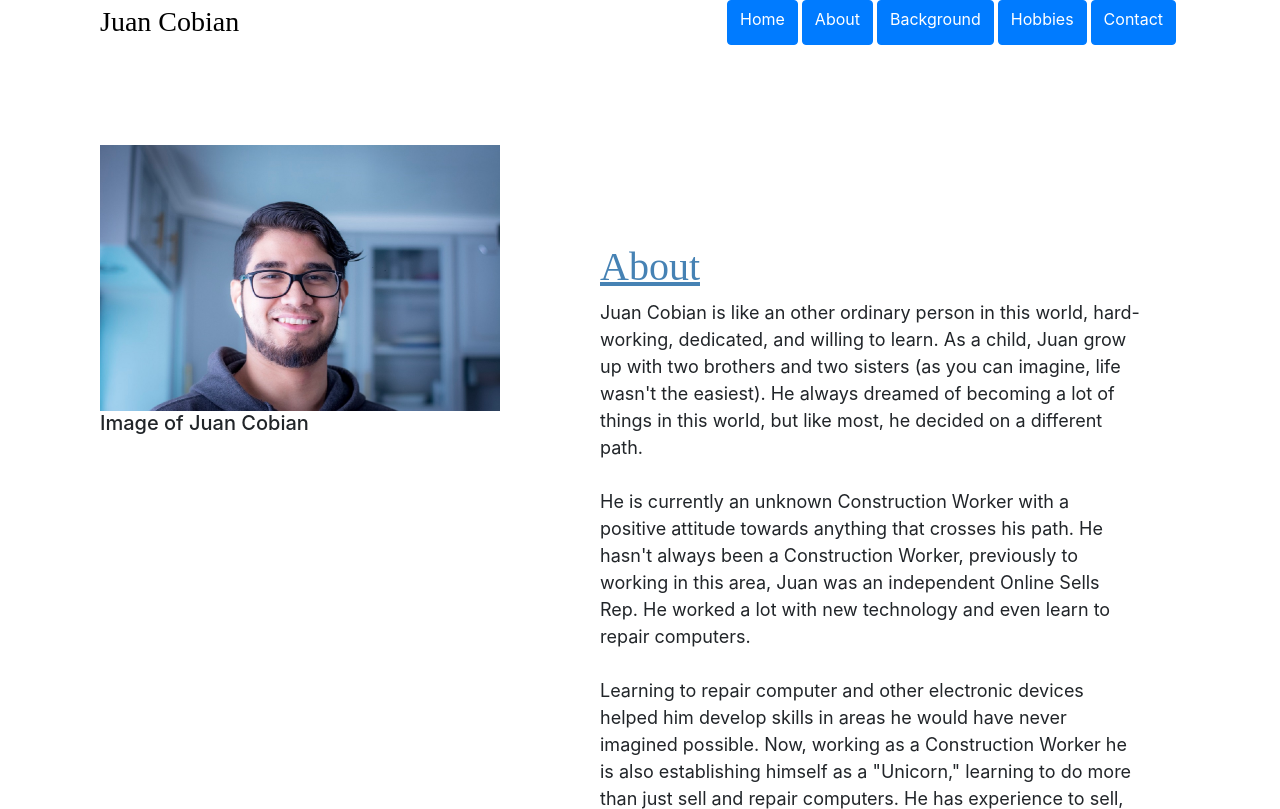
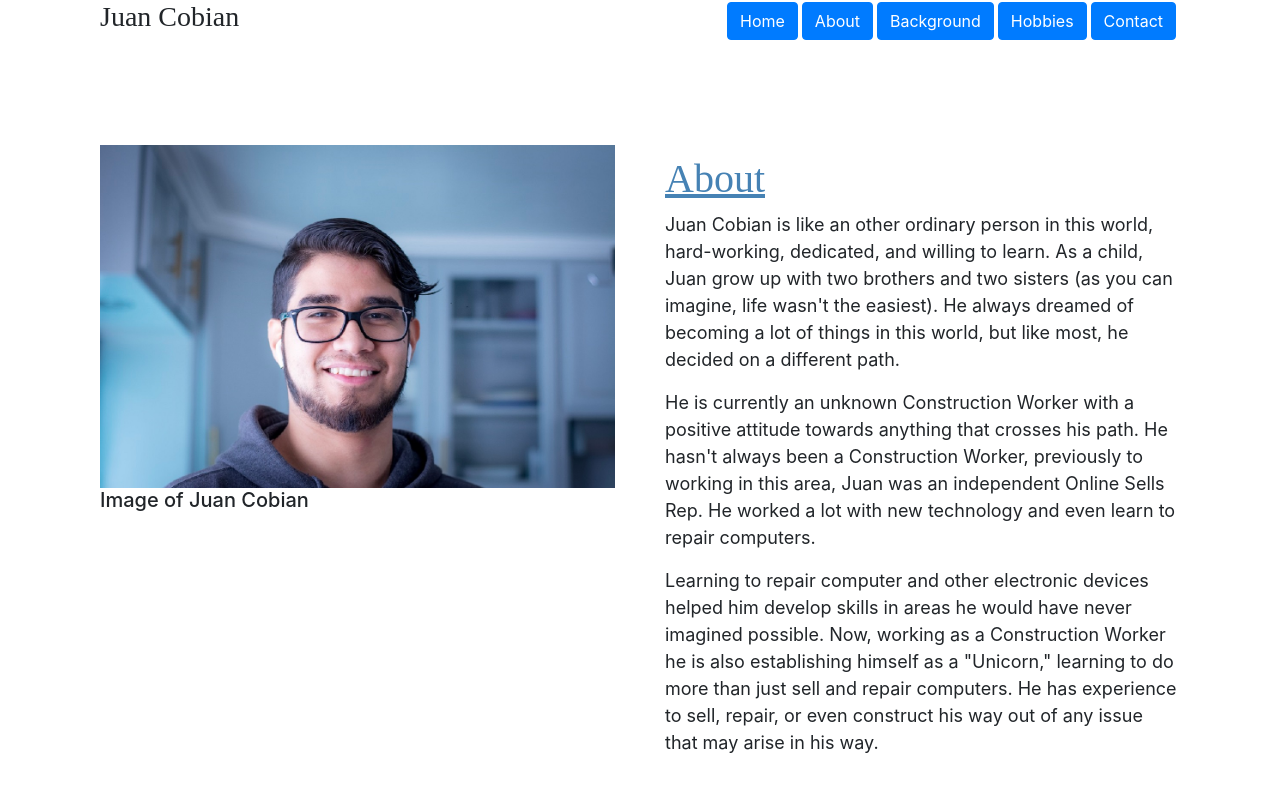
Before and after one commit to 1stTimer/portfolio, a website: page about.html in a window 1280 px wide. Shown: the top 809 px of the page. Drawn offline with nearby package versions, Linux system fonts and the light colour scheme.

Commit message:
no changes done

```diff
--- a/about.html
+++ b/about.html
@@ -23,6 +23,8 @@
                 </div>
             </div>
     </header>
+    <main class="placed">
+        <div class="resize">
             <div class="picture">
                 <picture>
                     <source srcset="portfolio-imgs/resized-pics/juancobian-320w.jpg" media="(max-width: 575px)">
@@ -37,28 +39,32 @@
             <div class="about">
                 <h1>About</h1>
                 <p>Juan Cobian is like an other ordinary person in this world, hard-working, dedicated,
-                and willing to learn. As a child, Juan grow up with two brothers and two sisters (as you can imagine,
-                life wasn't the easiest). He always dreamed of becoming a lot of things in this world, but like most,
-                he decided on a different path.
-                <br>
-                <br>
-                He is currently an unknown Construction Worker with a positive
-                attitude towards anything that crosses his path. He hasn't always been a Construction Worker, previously
-                to working in this area, Juan was an independent Online Sells Rep. He worked a lot with new technology
-                and even learn to repair computers.
-                <br>
-                <br>
-                Learning to repair computer and other electronic devices helped him
-                develop skills in areas he would have never imagined possible. Now, working as a Construction Worker he
-                is also establishing himself as a "Unicorn," learning to do more than just sell and repair computers.
+                    and willing to learn. As a child, Juan grow up with two brothers and two sisters (as you can
+                    imagine,
+                    life wasn't the easiest). He always dreamed of becoming a lot of things in this world, but like
+                    most,
+                    he decided on a different path.</p>
+                <p>He is currently an unknown Construction Worker with a positive
+                    attitude towards anything that crosses his path. He hasn't always been a Construction Worker,
+                    previously
+                    to working in this area, Juan was an independent Online Sells Rep. He worked a lot with new
+                    technology
+                    and even learn to repair computers.</p>
+                <p>Learning to repair computer and other electronic devices helped him
+                    develop skills in areas he would have never imagined possible. Now, working as a Construction Worker
+                    he
+                    is also establishing himself as a "Unicorn," learning to do more than just sell and repair
+                    computers.
                     He has experience to sell, repair, or even construct his way out of any issue that may arise in his
                     way.</p>
+            </div>
         </div>
         <div>
             <footer>
                 <h6>Copyright &copy; Juan Cobian, Web Developer In Training, 2019</h6>
             </footer>
         </div>
+    </main>
 </body>
 
 </html>
--- a/style.css
+++ b/style.css
@@ -2,10 +2,17 @@ body {
     width: 100%;
     height: auto;
     padding: 0px 100px;
+    box-sizing: border-box;
 }
 
 header {
+    width: 100%;
     height: 145px;
+}
+
+main {
+    width: 100%;
+    height: auto;
 }
 
 .home-pic img {
@@ -20,31 +27,30 @@ header {
     width: 50%;
 }
 
-.btns {
+.btns .butn-layout{
     display: flex;
-    justify-content: flex-start;
+    flex-direction: row;
     height: 45px;
     width: 100%;
 }
 
 h3 {
-    width: 230px;
     font-family: serif;
-    position: relative;
-    top: 5px;
-    color: black;
 }
 
 .btn-layout {
-    width: 100%;
     display: flex;
     justify-content: flex-end;
+    position: relative;
+    bottom: 40px;
 }
+
 
 .picture {
     display: flex;
     flex-direction: column;
-    width: 400px;
+    width: 50%;
+    height: auto;
 }
 
 .picture img {
@@ -68,12 +74,21 @@ h3 {
     height: 515px;
 }
 
+.resize {
+    width: 100%;
+    height: auto;
+    display: flex;
+    flex-direction: row;
+}
+
+.about p{
+    font-size: 18px;
+}
+
 .about {
     width: 50%;
-    position: relative;
-    left: 500px;
-    bottom: 200px;
-    font-size: 18px;
+    height: auto;
+    margin: 10px 0px 0px 50px;
 }
 
 .hobbies {
```
Lines whose indentation alone changed are shown as unchanged.
